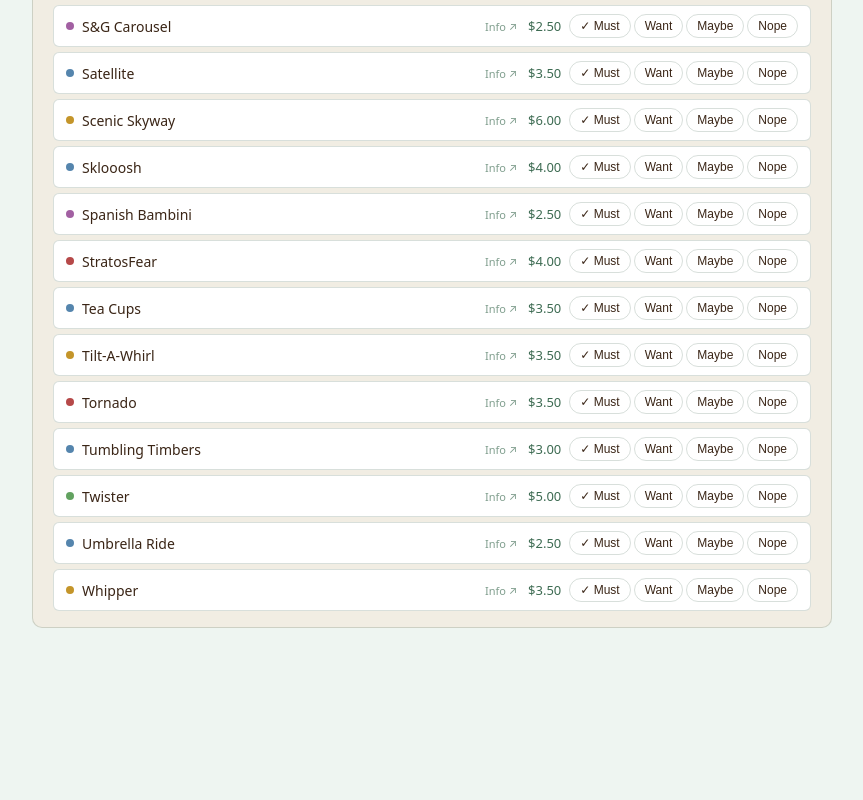
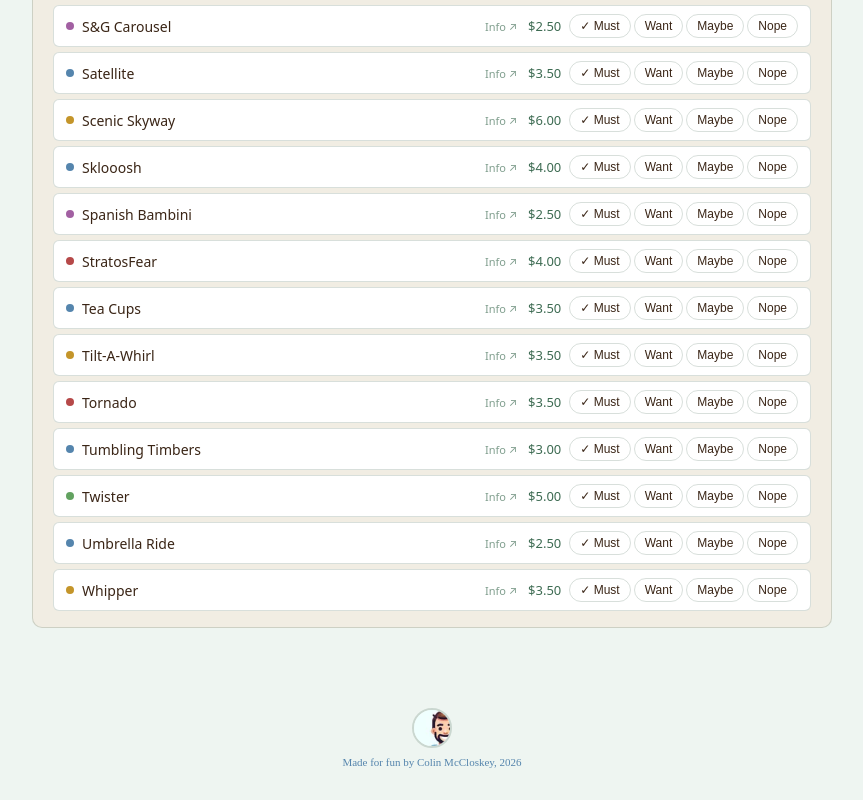
Before and after one commit to mccolin/knoebels-planner, a plain HTML site: page index.html in a window 1280 px wide. Shown: the part 2535-3335 px from the top of the page, without its empty margins (208-1071 px from the left). Before the commit the page ends 3227 px from the top, so only its background shows below. Drawn offline with Linux system fonts and the light colour scheme.

Commit message:
Small McColin credit in footer

```diff
--- a/index.html
+++ b/index.html
@@ -106,6 +106,11 @@
 .config-ctrl{display:flex;align-items:center;gap:5px;}
 .config-input{width:54px;background:var(--k-cream);border:0.5px solid var(--k-border);border-radius:var(--border-radius-md);padding:5px 8px;font-size:14px;font-weight:500;color:var(--k-bark);text-align:center;outline:none;}
 .config-input:focus{border-color:var(--k-green);}
+.footer{text-align:center;padding:2rem 0 1rem;}
+.footer a{display:inline-flex;flex-direction:column;align-items:center;gap:8px;text-decoration:none;color:var(--k-slate);}
+.footer a:hover{text-decoration:underline;}
+.footer-avatar{width:40px;height:40px;border-radius:50%;border:2px solid var(--k-border);object-fit:cover;display:block;}
+.footer-text{font-size:11px;}
 .config-unit{font-size:12px;color:var(--k-sage);white-space:nowrap;}
 .btn-plan{background:rgba(255,255,255,0.12);color:#F1EDE3;border:0.5px solid rgba(255,255,255,0.28);border-radius:var(--border-radius-md);padding:5px 11px;font-size:12px;font-family:var(--font-sans);cursor:pointer;white-space:nowrap;}
 .btn-plan:hover{background:rgba(255,255,255,0.22);}
@@ -287,6 +292,13 @@ body{background:var(--k-greenbg);min-height:100vh;padding:1rem;}
 </div>
 
 </div>
+
+<footer class="footer">
+  <a href="https://mccolin.com" target="_blank" rel="noopener">
+    <img src="colin_emoji.webp" alt="Colin McCloskey" class="footer-avatar">
+    <span class="footer-text">Made for fun by Colin McCloskey, 2026</span>
+  </a>
+</footer>
 
 <script>
 const CAT_COLORS={
```
Also changed, not shown: colin_emoji.webp (added).
